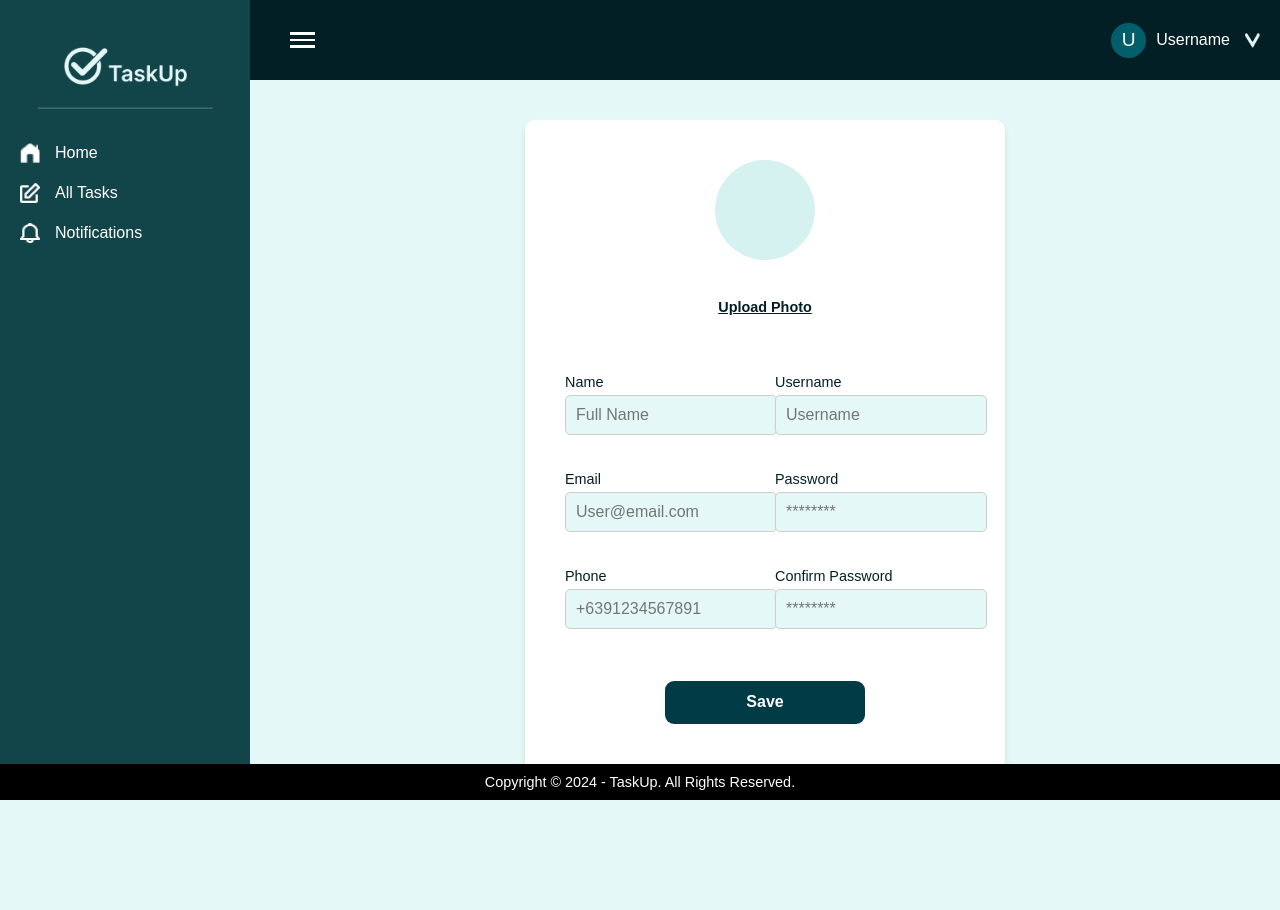
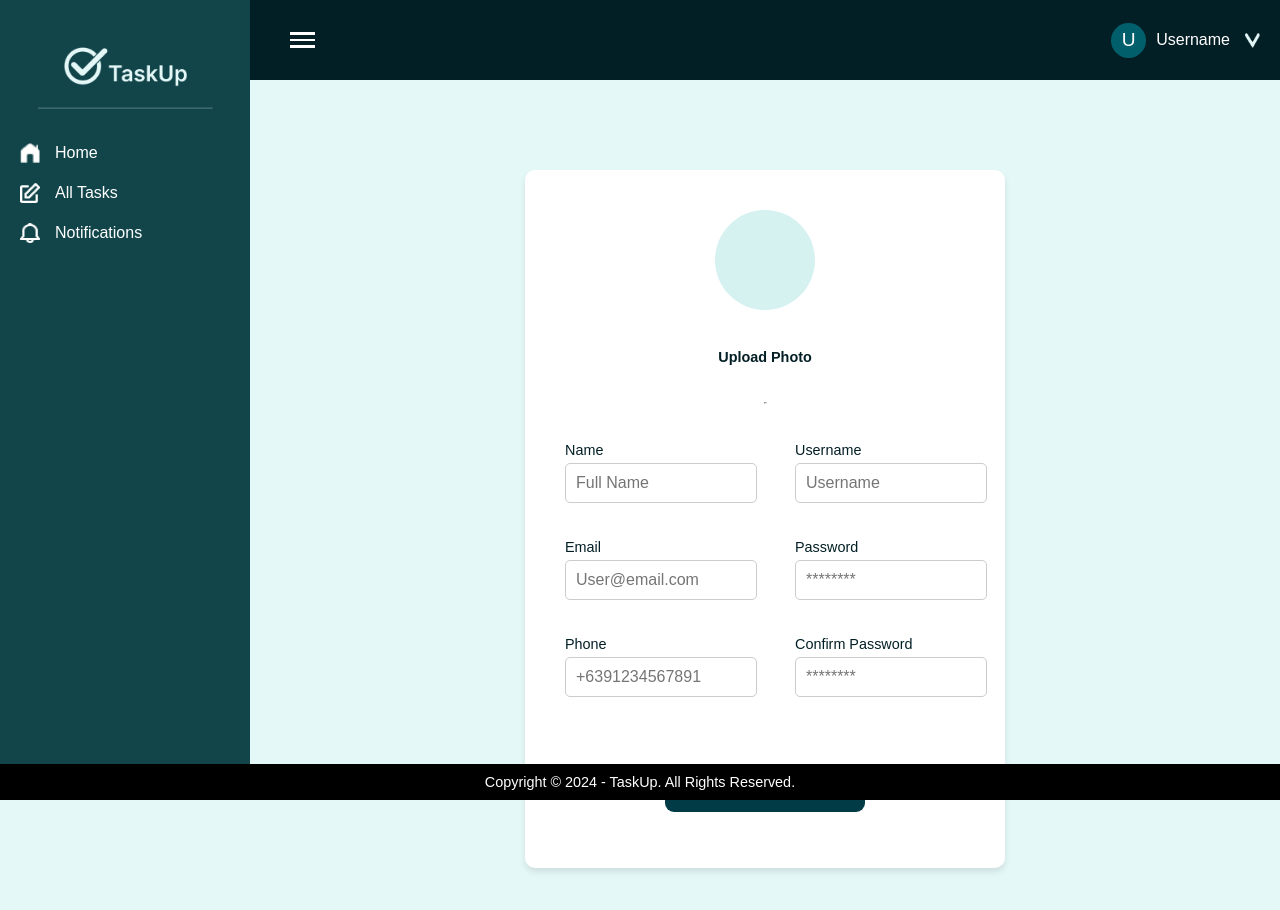
Before and after one commit to ChelcRose/Webdev2FinalProject, a React (Create React App) app in the folder taskup/: page /edit-profile in a window 1280 px wide. Shown: the top 910 px of the page. Before the commit the page ends 840 px from the top, so only its background shows below. Built offline with nearby package versions, Linux system fonts and the light colour scheme.

Commit message:
edit profile changes

```diff
--- a/taskup/src/components/EditProfile.css
+++ b/taskup/src/components/EditProfile.css
@@ -5,8 +5,7 @@
 }
 
 .profile-container {
-    margin: 40px auto;
-    max-width: 800px;
+    margin: 90px auto;
     background-color: white;
     padding: 40px;
     border-radius: 10px;
@@ -44,7 +43,6 @@
     background: none;
     color: #031f26;
     font-size: 0.9rem;
-    text-decoration: underline;
     cursor: pointer;
 }
 
@@ -56,7 +54,7 @@
 .form-grid {
     display: grid;
     grid-template-columns: 1fr 1fr;
-    gap: 20px;
+    gap: 20px 60px;
     margin-bottom: 20px;
 }
 
@@ -77,14 +75,34 @@
     border-radius: 5px;
     font-size: 1rem;
     color: #666;
+    background-color: white;
+}
+
+.form-group input:focus {
+    outline: none;
+    border-color: #12454a;
 }
 
 .form-actions {
     text-align: center;
+    margin-top: 20px;
 }
 
 .edit-profile-button {
-    position: relative;
-    bottom:px;
+    background-color: #12454a;
+    color: white;
+    font-size: 1rem;
+    padding: 10px 20px;
+    border: none;
+    border-radius: 5px;
     cursor: pointer;
 }
+
+.edit-profile-button:hover {
+    background-color: #0f383c;
+}
+
+hr{
+    color:black;
+    width: 1px;
+}
--- a/taskup/src/components/EditProfile.jsx
+++ b/taskup/src/components/EditProfile.jsx
@@ -29,6 +29,7 @@ const EditProfile = () => {
                 <i className="profile-icon" />
               </div>
               <button className="upload-button">Upload Photo</button>
+              <hr></hr>
             </div>
           </div>
           <form className="profile-form" onSubmit={handleSave}>
```
Lines whose indentation alone changed are shown as unchanged.
